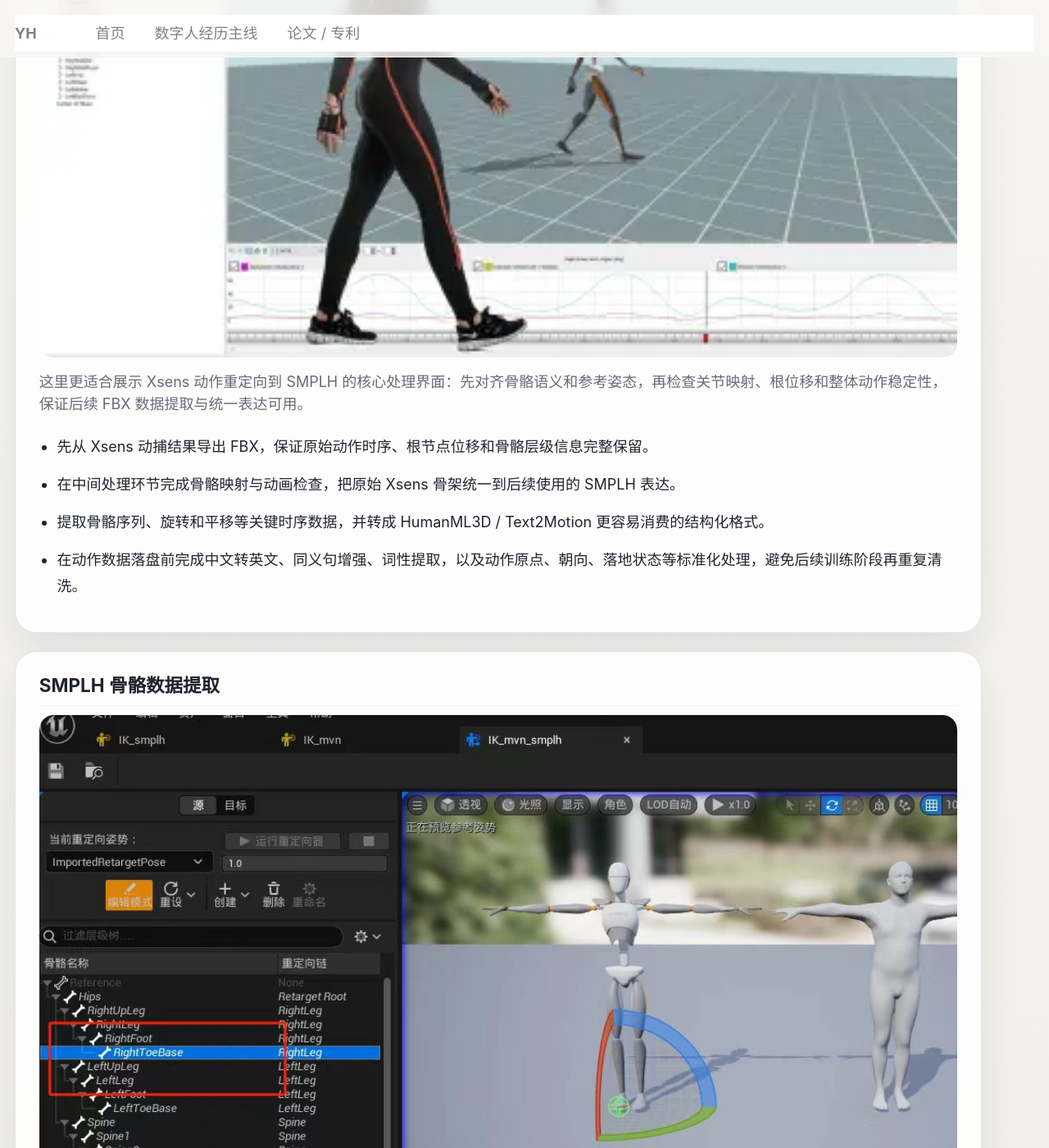
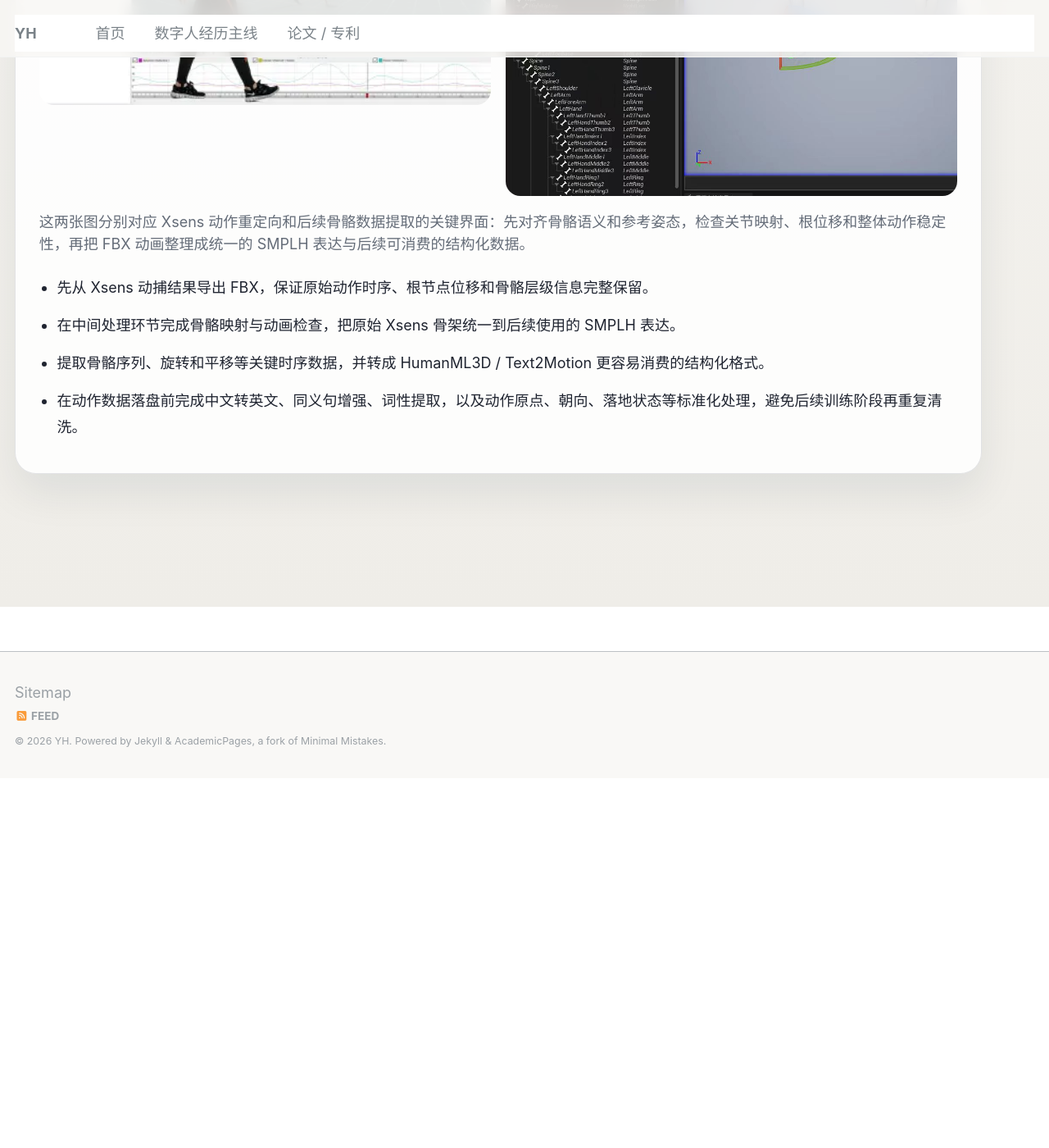
Before and after one commit to svitass/svitass.github.io, a Jekyll site: the page built from _portfolio/xsens-fbx-pipeline.md, in a window 1280 px wide and 1400 px high, scrolled down 968 px. Shown: the whole window at 82% size. Built offline with Jekyll 4.4.1, drawn with Linux system fonts in a browser that asks for light colours; after the commit the page ends 1917 px from its top, so only the background shows below that; some of the changed text lies outside the part shown.

Commit message:
Place xsens images side by side

```diff
--- a/_portfolio/xsens-fbx-pipeline.md
+++ b/_portfolio/xsens-fbx-pipeline.md
@@ -33,10 +33,15 @@
 
   <section class="project-detail__block">
     <h2>技术链路</h2>
-    <div class="project-visual">
-      <img src="/images/projects/xsens-retarget.png" alt="Xsens 动作重定向到 SMPLH 骨骼的处理界面">
-      <p class="project-visual__caption">这里更适合展示 Xsens 动作重定向到 SMPLH 的核心处理界面：先对齐骨骼语义和参考姿态，再检查关节映射、根位移和整体动作稳定性，保证后续 FBX 数据提取与统一表达可用。</p>
+    <div class="project-visual-grid">
+      <div class="project-visual">
+        <img src="/images/projects/xsens-retarget.png" alt="Xsens 动作重定向到 SMPLH 骨骼的处理界面">
+      </div>
+      <div class="project-visual">
+        <img src="/images/projects/xsens-smplh-extraction.jpg" alt="SMPLH 骨骼数据提取与映射检查界面">
+      </div>
     </div>
+    <p class="project-visual__caption">这两张图分别对应 Xsens 动作重定向和后续骨骼数据提取的关键界面：先对齐骨骼语义和参考姿态，检查关节映射、根位移和整体动作稳定性，再把 FBX 动画整理成统一的 SMPLH 表达与后续可消费的结构化数据。</p>
     <ul class="detail-list">
       <li>先从 Xsens 动捕结果导出 FBX，保证原始动作时序、根节点位移和骨骼层级信息完整保留。</li>
       <li>在中间处理环节完成骨骼映射与动画检查，把原始 Xsens 骨架统一到后续使用的 SMPLH 表达。</li>
@@ -44,17 +49,4 @@
       <li>在动作数据落盘前完成中文转英文、同义句增强、词性提取，以及动作原点、朝向、落地状态等标准化处理，避免后续训练阶段再重复清洗。</li>
     </ul>
   </section>
-
-  <section class="project-detail__block">
-    <h2>SMPLH 骨骼数据提取</h2>
-    <div class="project-visual">
-      <img src="/images/projects/xsens-smplh-extraction.jpg" alt="SMPLH 骨骼数据提取与映射检查界面">
-      <p class="project-visual__caption">这张图对应的是 FBX 动画进一步转成可用骨骼时序数据时的检查界面。重点是确认关节映射、动画曲线和局部姿态都能稳定落到统一的 SMPLH 表达上，而不是只在软件里完成一次可视化播放。</p>
-    </div>
-    <ul class="detail-list">
-      <li>从 FBX 中提取骨骼动画时，需要把关节层级、旋转和平移信息整理成后续可消费的结构化表示。</li>
-      <li>这一步直接决定动作数据能否继续进入 HumanML3D / Text2Motion 方向的数据处理链路。</li>
-      <li>因此这张图应当归在 Xsens 动作处理与 FBX 管线里，而不是放到多源数据采集方案页面。</li>
-    </ul>
-  </section>
 </div>
```
